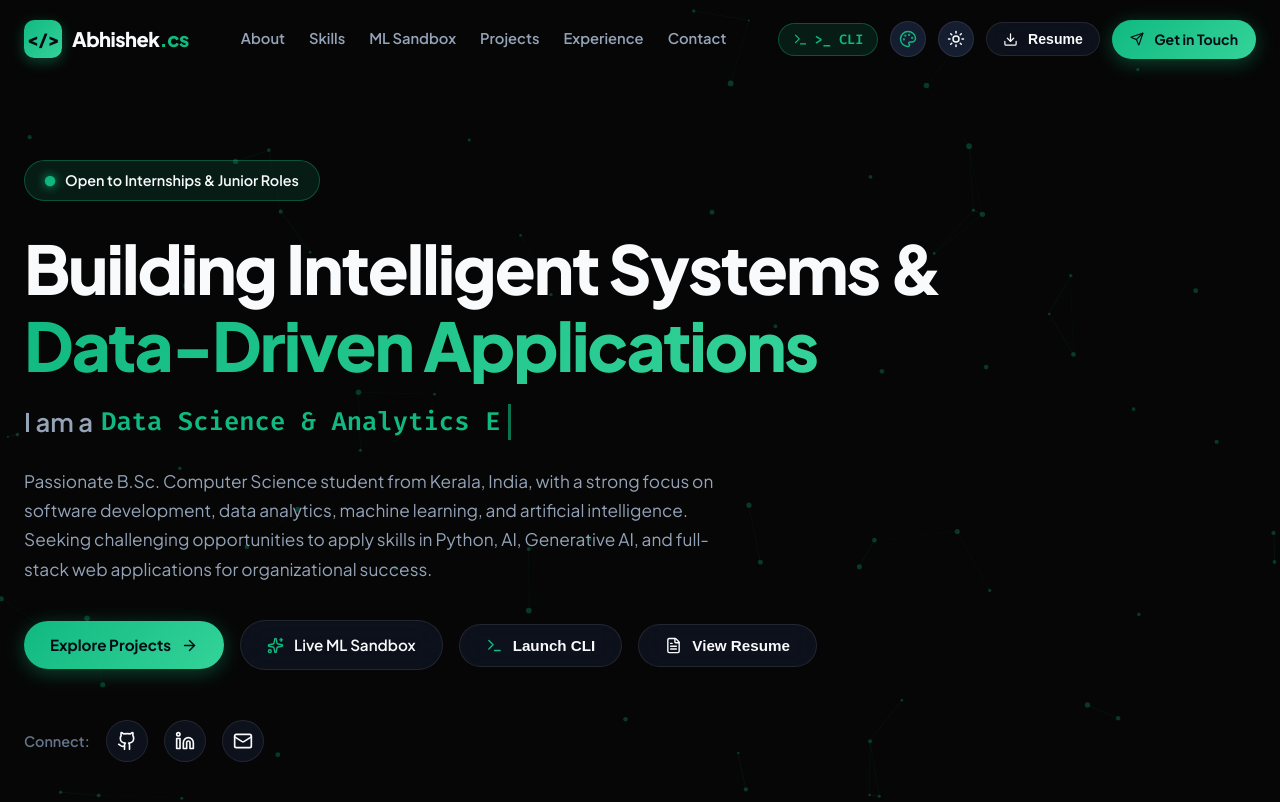
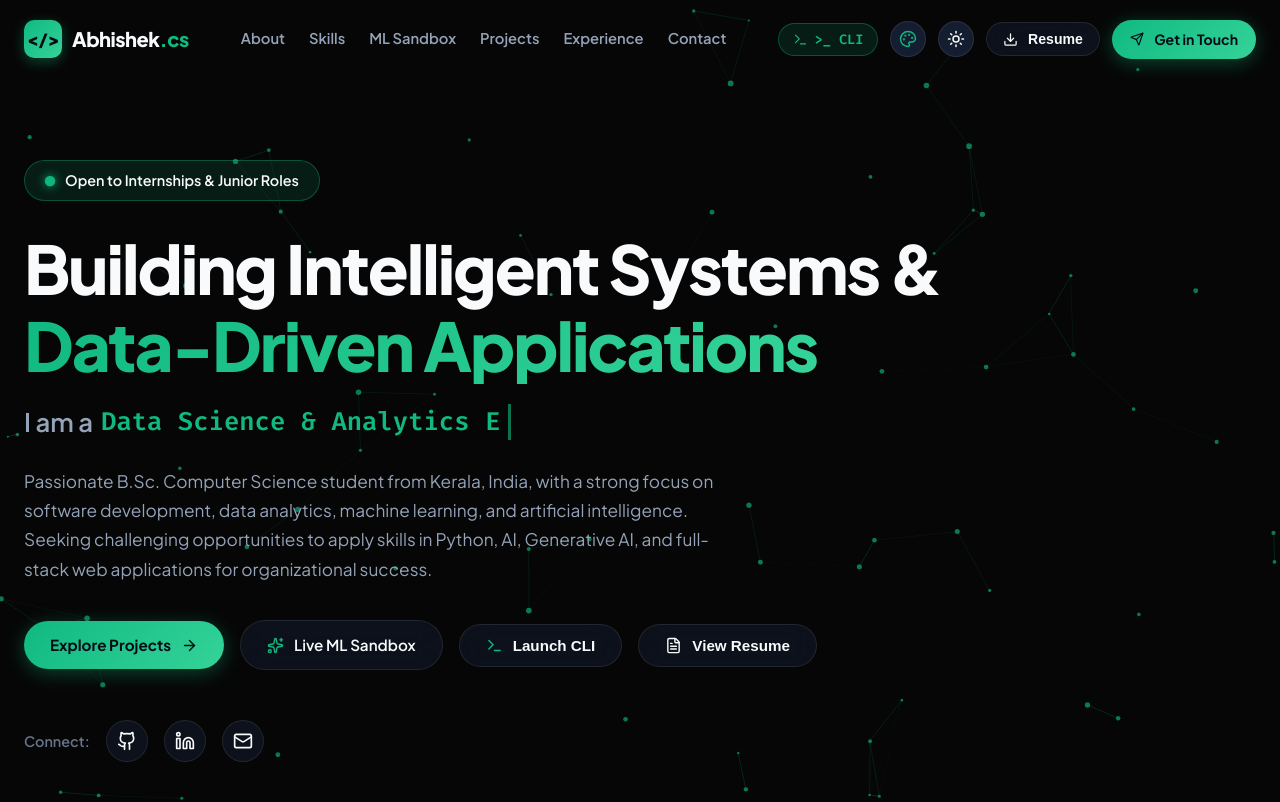
Before and after one commit to Abhishek-KS-dev/My_Portfolio, a React (Vite) app: page / in a window 1280 px wide. Shown: the top 802 px of the page. Built offline with nearby package versions, Linux system fonts and the light colour scheme.

Commit message:
patch particle v1

```diff
--- a/src/components/ParticleBackground.jsx
+++ b/src/components/ParticleBackground.jsx
@@ -54,7 +54,7 @@ export default function ParticleBackground({ accentColor = '#00f2fe' }) {
         ctx.beginPath();
         ctx.arc(p1.x, p1.y, p1.radius, 0, Math.PI * 2);
         ctx.fillStyle = accentColor;
-        ctx.globalAlpha = 0.4;
+        ctx.globalAlpha = 0.7;
         ctx.fill();
 
         // Connect with nearby particles
@@ -69,7 +69,7 @@ export default function ParticleBackground({ accentColor = '#00f2fe' }) {
             ctx.moveTo(p1.x, p1.y);
             ctx.lineTo(p2.x, p2.y);
             ctx.strokeStyle = accentColor;
-            ctx.globalAlpha = (1 - dist / 120) * 0.2;
+            ctx.globalAlpha = (1 - dist / 120) * 0.35;
             ctx.lineWidth = 0.8;
             ctx.stroke();
           }
@@ -116,7 +116,7 @@ export default function ParticleBackground({ accentColor = '#00f2fe' }) {
         height: '100%',
         pointerEvents: 'none',
         zIndex: 0,
-        opacity: 0.7,
+        opacity: 0.9,
       }}
     />
   );
```
